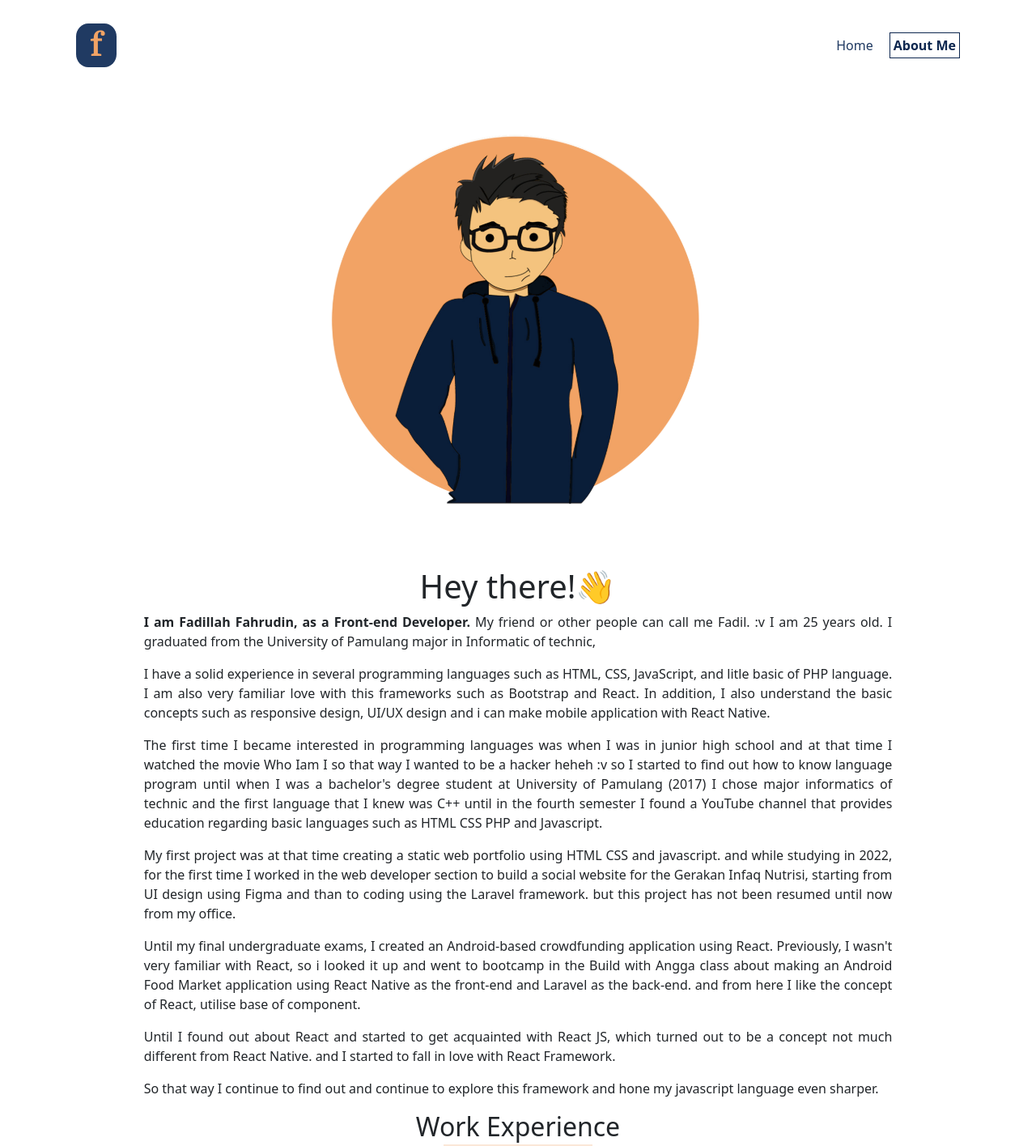
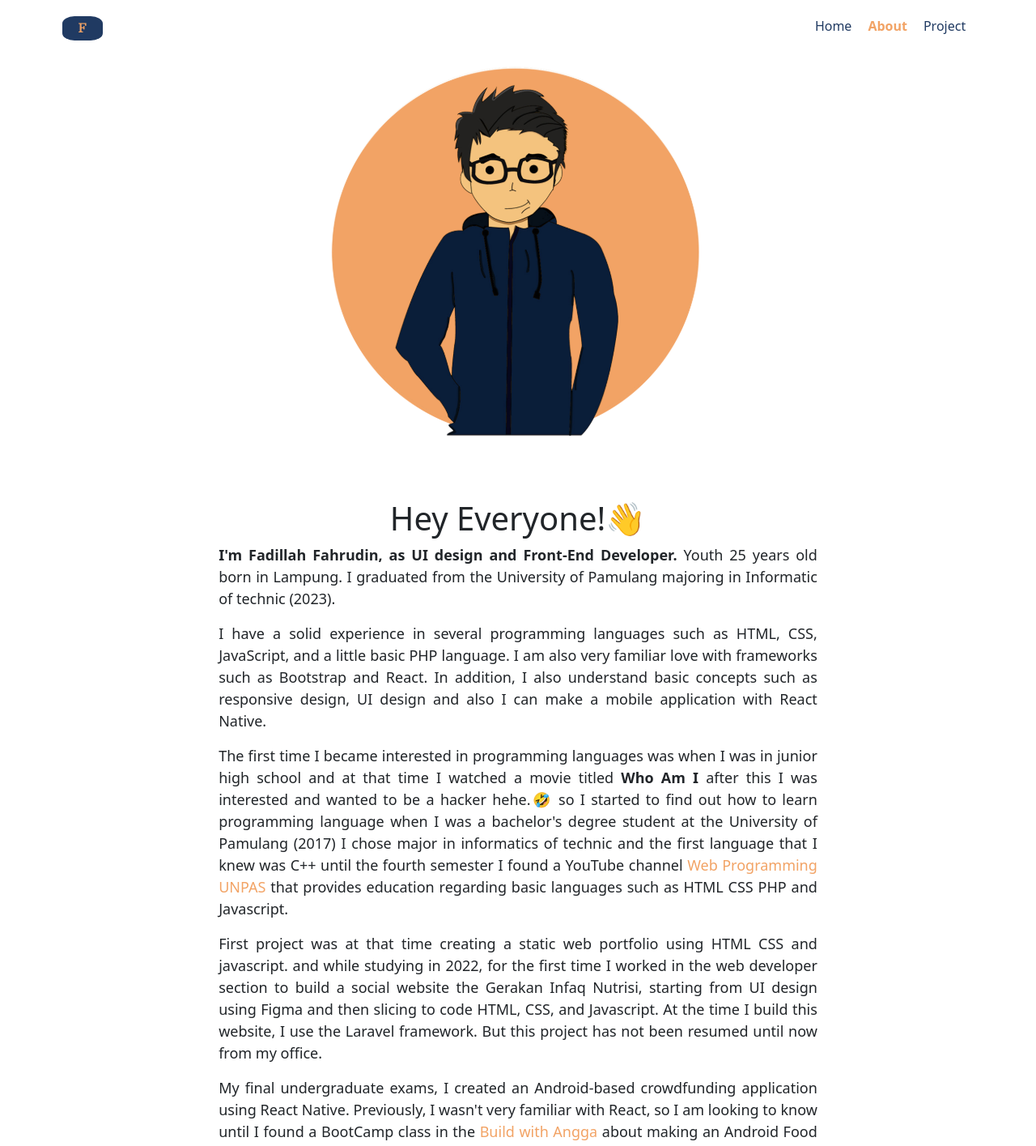
Before and after one commit to fadilfahrudin/portfolio1.0, a React (Create React App) app: page /about in a window 1280 px wide. Shown: the top 1415 px of the page at 81% size. Built offline with nearby package versions, Linux system fonts and the light colour scheme.

Commit message:
[update] tampilan dan navbar

```diff
--- a/src/assets/img/index.js
+++ b/src/assets/img/index.js
@@ -17,6 +17,7 @@ import AdminSb from "./admin-sb.svg";
 import Location from "./location.svg";
 import Worker from "./worker.svg";
 import Timer from "./timer.svg";
+import UnderContruction from "./under-construction.png";
 
 export {
 	Behance,
@@ -38,4 +39,5 @@ export {
 	Location,
 	Worker,
 	Timer,
+	UnderContruction,
 };
--- a/src/components/Header/index.css
+++ b/src/components/Header/index.css
@@ -8,8 +8,30 @@
   padding: 3px;
   border-radius: 30%;
 }
-.navbar {
-  backdrop-filter: blur(10px);
+nav {
+  box-sizing: border-box;
+  position: fixed;
+  top: 0;
+  right: 0;
+  left: 0;
+  opacity: 1;
+  transition: 0.6s ease-in-out;
+  padding: 20px 6%;
+  backdrop-filter: blur(20px);
+  z-index: 1;
+}
+.nav-bar--hidden2{
+  opacity: 0;
+  transform: translateY(-200px);
+  transition: 0.5s ease-in-out;
+
+}
+
+.nav{
+  float: right;
+}
+.nav-brand{
+  float: left;
 }
 
 ul {
@@ -17,34 +39,33 @@ ul {
 }
 li {
   list-style: none;
+  padding: 0px 10px;
 }
-li a {
+.menuNav {
   text-decoration: none;
-  margin-left: 20px;
   color: #203a62;
   transition: all 0.3s ease 0s;
   cursor: pointer;
   outline: none;
 }
 
-li a:hover {
+.menuNav:hover {
   background-color: #0d274f;
   color: #f2a365;
   box-shadow: rgba(242, 163, 101, 1) 5px 5px;
-  transform: translateY(-7px);
-  padding: 8px;
+  padding: 5px 5px;
+  transition: 0.3s ease-in-out;
 }
 
 .active {
-  color: #0d274f;
-  font-weight: bold;
-  /* background-color: #0d274f; */
-  border: 1px solid #0d274f;
-  padding: 4px;
+  color: #f2a365;
+  font-weight: bolder;
+  cursor: not-allowed;
 }
 
+
 @media (width <= 530px) {
-  nav.navbar {
+  nav{
     display: none;
   }
 }
--- a/src/components/Header/index.js
+++ b/src/components/Header/index.js
@@ -1,84 +1,72 @@
-import React, { useRef, useState } from "react";
-import { Container, Nav, Navbar } from "react-bootstrap";
-import { NavLink } from "react-router-dom";
+import React, { useEffect, useState } from "react";
 import LoadingBar from "react-top-loading-bar";
 import "./index.css";
+import useScrollListLiner from "../../utils/Hooks/useScrollListener";
+import { useNavigate } from "react-router-dom";
 const Header = () => {
-  let activeClassName = "active";
+	const [navList, setNavList] = useState([]);
+	const scroll = useScrollListLiner();
+	const [progress, setProgress] = useState(0);
 
-  // const ref = useRef(null);
-  const [progress, setProgress] = useState(0);
+	useEffect(() => {
+		const _classList = [];
+
+		if (scroll.y > 50 && scroll.y - scroll.lastY > 0) {
+			_classList.push("nav-bar--hidden2");
+		}
+		setNavList(_classList);
+	}, [scroll.y, scroll.lastY]);
+
+	const menus = [
+		{
+			title: "Home",
+			link: "/",
+		},
+		{
+			title: "About",
+			link: "/about",
+		},
+		{
+			title: "Project",
+			link: "/projects",
+		},
+	];
+
+	const naviagte = useNavigate();
+	const currenturl = window.location.pathname;
+
+	const clicked = (menu) => {
+		setProgress(progress + 100);
+		return naviagte(menu.link);
+	};
 
 	return (
 		<>
 			<LoadingBar
-        color="#f2a365"
+				color='#f2a365'
 				progress={progress}
 				onLoaderFinished={() => setProgress(0)}
 			/>
 
-      <Navbar className="navbar pt-4" sticky="top">
-        <Container>
-          <Navbar.Brand href="/">
-            <h1 className="logoHeader">f</h1>
-          </Navbar.Brand>
-          <Navbar.Toggle aria-controls="responsive-navbar-nav" />
-          <Navbar.Collapse id="responsive-navbar-nav">
-            <Nav className="ms-auto pt-2">
+			<nav className={`${navList.join(" ")}`}>
+				<div className='nav-brand'>
+					<div className='logoHeader'>F</div>
+				</div>
+				<div className='nav'>
 					<ul>
-                <li>
-                  <NavLink
-                    onClick={() => setProgress(progress + 100)}
-                    to="/"
-                    className={({ isActive }) =>
-                      isActive ? activeClassName : undefined
-                    }
-                    end
-                  >
-                    Home
-                  </NavLink>
+						{menus.map((menu, index) => {
+							return (
+								<li
+									onClick={() => clicked(menu, index)}
+									key={index}
+									className={menu.link === currenturl ? "active" : "menuNav"}>
+									{menu.title}
 								</li>
-
-                {/* <li>
-                  <NavLink
-                    onClick={() => setProgress(progress + 100)}
-                    to="/my-portfolio/project"
-                    className={({ isActive }) =>
-                      isActive ? activeClassName : undefined
-                    }
-                  >
-                    Project
-                  </NavLink>
-                </li> */}
-
-                {/* <li>
-                  <NavLink
-                    onClick={() => setProgress(progress + 100)}
-                    to="/my-portfolio/articles"
-                    className={({ isActive }) =>
-                      isActive ? activeClassName : undefined
-                    }
-                  >
-                    Articles
-                  </NavLink>
-                </li> */}
-
-                <li>
-                  <NavLink
-                    onClick={() => setProgress(progress + 100)}
-                    to="/about"
-                    className={({ isActive }) =>
-                      isActive ? activeClassName : undefined
-                    }
-                  >
-                    About Me
-                  </NavLink>
-                </li>
+							);
+						})}
 					</ul>
-            </Nav>
-          </Navbar.Collapse>
-        </Container>
-      </Navbar>
+				</div>
+			</nav>
 		</>
 	);
 };
--- a/src/index.css
+++ b/src/index.css
@@ -1,7 +1,8 @@
 body {
+  box-sizing: border-box;
   margin: 0;
   overflow-x: hidden;
-  font-family: -apple-system, BlinkMacSystemFont, "Segoe UI", "Roboto", "Oxygen",
+  font-family: -apple-system,  "Domine", "Segoe UI", "Roboto", "Oxygen",
     "Ubuntu", "Cantarell", "Fira Sans", "Droid Sans", "Helvetica Neue",
     sans-serif;
   -webkit-font-smoothing: antialiased;
--- a/src/pages/About/index.css
+++ b/src/pages/About/index.css
@@ -1,11 +1,5 @@
-#wrapper-CardExperience {
-  /* display: flex; */
-  /* padding: 0 20px 0 20px; */
-}
-
 #about-me {
-  /* background-color: rgb(49, 121, 184);
-  width: 100%; */
+  box-sizing: border-box;
 }
 
 #about-me div h1 {
@@ -18,6 +12,7 @@
 
 .my-photo {
   min-width: 300px;
+  margin-top: 20px;
 }
 
 .about-page {
@@ -34,6 +29,18 @@
   margin: -5px auto 15px auto;
 }
 
+
+.about-page section#about-me a{
+  text-decoration: none;
+  color: #f2a365;
+}
+
+.about-page section#about-me .story-text{
+  max-width: 100%;
+  margin: 0 auto;
+  font-size: 18px;
+}
+
 @media (min-width: 780px) {
   .about-page {
     width: 85%;
@@ -41,4 +48,9 @@
   .my-photo {
     max-width: 500px;
   }
+  .about-page section#about-me .story-text{
+  max-width: 80%;
+  margin: 0 auto;
+  font-size: 18px;
 }
+}
--- a/src/pages/About/index.js
+++ b/src/pages/About/index.js
@@ -3,95 +3,98 @@ import "./index.css";
 import { UserHero } from "../../assets/img";
 import { CardExperience, Gap } from "../../components";
 import { Col, Container, Row } from "react-bootstrap";
+import { LogoReact } from "../../assets/icon";
 
 const About = () => {
 	return (
-    <div className="mt-5 about-page">
+		<div className='mt-5 about-page'>
 			<Container>
-        <section id="about-me">
-          <div className="d-flex justify-content-center">
-            <img src={UserHero} alt="Hero" className="my-photo" />
+				<section id='about-me'>
+					<div className='d-flex justify-content-center'>
+						<img src={UserHero} alt='Hero' className='my-photo' />
 					</div>
 					<Gap height={60} />
-          <div>
-            <h1>Hey there!👋</h1>
+					<div className='story-text'>
+						<h1>Hey Everyone!👋</h1>
 						<p>
-              <b> I am Fadillah Fahrudin, as a Front-end Developer.</b> My
-              friend or other people can call me Fadil. :v I am 25 years old. I
-              graduated from the University of Pamulang major in Informatic of
-              technic,
+							<b> I'm Fadillah Fahrudin, as UI design and Front-End Developer.</b> Youth 25
+							years old born in Lampung. I graduated from the University of Pamulang
+							majoring in Informatic of technic (2023).
 						</p>
 						<p>
-              I have a solid experience in several programming languages such as
-              HTML, CSS, JavaScript, and litle basic of PHP language. I am also
-              very familiar love with this frameworks such as Bootstrap and
-              React. In addition, I also understand the basic concepts such as
-              responsive design, UI/UX design and i can make mobile application
-              with React Native.
+							I have a solid experience in several programming languages such as HTML,
+							CSS, JavaScript, and a little basic PHP language. I am also very familiar
+							love with frameworks such as Bootstrap and React. In addition, I also
+							understand basic concepts such as responsive design, UI design and also I
+							can make a mobile application with React Native.
 						</p>
 						<p>
-              The first time I became interested in programming languages was
-              when I was in junior high school and at that time I watched the
-              movie Who Iam I so that way I wanted to be a hacker heheh :v so I
-              started to find out how to know language program until when I was
-              a bachelor's degree student at University of Pamulang (2017) I
-              chose major informatics of technic and the first language that I
-              knew was C++ until in the fourth semester I found a YouTube
-              channel that provides education regarding basic languages such as
-              HTML CSS PHP and Javascript.
+							The first time I became interested in programming languages was when I
+							was in junior high school and at that time I watched a movie titled{" "}
+							<b> Who Am I</b> after this I was interested and wanted to be a hacker
+							hehe.🤣 so I started to find out how to learn programming language when I
+							was a bachelor's degree student at the University of Pamulang (2017) I
+							chose major in informatics of technic and the first language that I knew
+							was C++ until the fourth semester I found a YouTube channel{" "}
+							<a href='https://www.youtube.com/@sandhikagalihWPU' target='_blank'>
+								Web Programming UNPAS
+							</a>{" "}
+							that provides education regarding basic languages such as HTML CSS PHP
+							and Javascript.
 						</p>
 						<p>
-              My first project was at that time creating a static web portfolio
-              using HTML CSS and javascript. and while studying in 2022, for the
-              first time I worked in the web developer section to build a social
-              website for the Gerakan Infaq Nutrisi, starting from UI design
-              using Figma and than to coding using the Laravel framework. but
-              this project has not been resumed until now from my office.
+							First project was at that time creating a static web portfolio using HTML
+							CSS and javascript. and while studying in 2022, for the first time I
+							worked in the web developer section to build a social website the Gerakan
+							Infaq Nutrisi, starting from UI design using Figma and then slicing to
+							code HTML, CSS, and Javascript. At the time I build this website, I use
+							the Laravel framework. But this project has not been resumed until now
+							from my office.
 						</p>
 						<p>
-              Until my final undergraduate exams, I created an Android-based
-              crowdfunding application using React. Previously, I wasn't very
-              familiar with React, so i looked it up and went to bootcamp in the
-              Build with Angga class about making an Android Food Market
-              application using React Native as the front-end and Laravel as the
-              back-end. and from here I like the concept of React, utilise base
-              of component.
+							My final undergraduate exams, I created an Android-based crowdfunding
+							application using React Native. Previously, I wasn't very familiar with
+							React, so I am looking to know until I found a BootCamp class in the{" "}
+							<a href='https://buildwithangga.com/' target='_blank'>
+								{" "}
+								Build with Angga{" "}
+							</a>
+							about making an Android Food Market application using React Native as the
+							Front-End and Laravel as the Back-End and I finished this class.
 						</p>
 						<p>
-              Until I found out about React and started to get acquainted with
-              React JS, which turned out to be a concept not much different from
-              React Native. and I started to fall in love with React Framework.
+							I find out about React, read about documents, and always try it in my
+							simple project. and I continue my study case to make Android Application
+							for my final undergraduate exams and about six months I finished this
+							project.🦾⚔️
 						</p>
-            <p>
-              So that way I continue to find out and continue to explore this
-              framework and hone my javascript language even sharper.
-            </p>
+            <p>And I like this framework.<img src={LogoReact} alt="react" width="30" />Base of Component | Learn once, write anywhere.</p>
 					</div>
 				</section>
 
-        <section id="wrapper-CardExperience">
-          <h2 className="text-center">Work Experience</h2>
+				<section id='wrapper-CardExperience'>
+					<h2 className='text-center'>Work Experience</h2>
 					<hr />
-          <Row className="justify-content-md-center">
-            <Col l="4">
+					<Row className='justify-content-md-center'>
+						<Col l='4'>
 							<CardExperience
-                jobdesk="Web Developer"
-                location="Semangatbantu.com"
-                duration="Jan 2022 - Jan 2023"
+								jobdesk='Web Developer'
+								location='Semangatbantu.com'
+								duration='Jan 2022 - Jan 2023'
 							/>
 						</Col>
-            <Col l="4">
+						<Col l='4'>
 							<CardExperience
-                jobdesk="Comunity Network"
-                location="Semangatbantu.com"
-                duration="Jul 2021 - Dec 2022"
+								jobdesk='Comunity Network'
+								location='Semangatbantu.com'
+								duration='Jul 2021 - Dec 2022'
 							/>
 						</Col>
-            <Col xl="4">
+						<Col xl='4'>
 							<CardExperience
-                jobdesk="Content Createor & Social Media Specialist"
-                location="Laju Peduli"
-                duration="Jun 2019 - Dec 2019"
+								jobdesk='Content Createor & Social Media Specialist'
+								location='Laju Peduli'
+								duration='Jun 2019 - Dec 2019'
 							/>
 						</Col>
 					</Row>
--- a/src/pages/AppRoute/index.js
+++ b/src/pages/AppRoute/index.js
@@ -7,15 +7,15 @@ import "./index.css";
 
 const AppRoute = () => {
 	return (
-    <div className="mainApp-container">
+		<div className='mainApp-container'>
 			<Header />
-      <div className="wrapper-main">
+			<div className='wrapper-main'>
 				<ScrollToTop />
 				<Switch>
-          <Route exact path="/" element={<Main />} />
-          <Route path="/about" element={<About />} />
-          <Route path="/project" element={<Project />} />
-          <Route path="/articles" element={<Article />} />
+					<Route exact path='/' element={<Main />} />
+					<Route path='/about' element={<About />} />
+					<Route path='/projects' element={<Project />} />
+					<Route path='/articles' element={<Article />} />
 				</Switch>
 			</div>
 			<Footer />
--- a/src/pages/Project/index.js
+++ b/src/pages/Project/index.js
@@ -1,7 +1,14 @@
 import React from "react";
+import underCon from "../../assets/img/under-construction.png";
+import "./project.css";
 
 const Project = () => {
-  return <div>Project</div>;
+	return (
+		<div className='project'>
+			<img src={underCon} alt='UnderContruction' width={300} />
+			<h1>Under Development</h1>
+		</div>
+	);
 };
 
 export default Project;
--- /dev/null
+++ b/src/pages/Project/project.css
@@ -0,0 +1,8 @@
+*{
+    box-sizing: border-box;
+}
+
+.project{
+    margin-top: 100px;
+    text-align: center;
+}
```
Also changed, not shown: src/components/ButtomNavigation/index.js (+4 -5 lines), src/assets/img/under-construction.png (added). Lines whose indentation alone changed are shown as unchanged.
